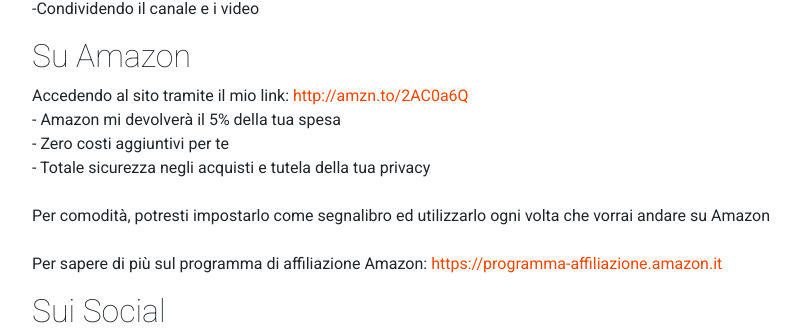
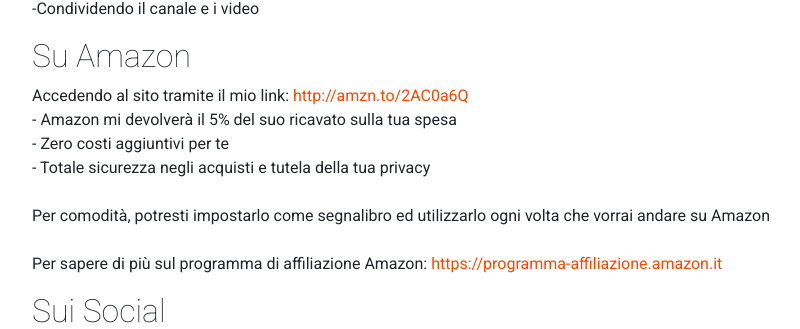
Before and after one commit to morrolinuxyt/website, a PHP site: page /sostieni.php in a window 1280 px wide. Shown: the part 441-770 px from the top of the page, without its empty margins (238-1038 px from the left). Run offline with PHP 8.4, Linux system fonts and the light colour scheme; some libraries are stand-ins or nearby versions.

Commit message:
Modified a Phrase in "Sostieni" Page

```diff
--- a/sostieni.php
+++ b/sostieni.php
@@ -23,7 +23,7 @@
 	  <h2>Su Amazon</h2>
 	  <p>
 		Accedendo al sito tramite il mio link: <a href="http://amzn.to/2AC0a6Q" target="_blank">http://amzn.to/2AC0a6Q</a><br />
-		- Amazon mi devolverà il 5% della tua spesa<br />
+		- Amazon mi devolverà il 5% del suo ricavato sulla tua spesa<br />
 		- Zero costi aggiuntivi per te<br />
 		- Totale sicurezza negli acquisti e tutela della tua privacy<br /><br />
 		Per comodità, potresti impostarlo come segnalibro ed utilizzarlo ogni volta che vorrai andare su Amazon <br /><br />
```
